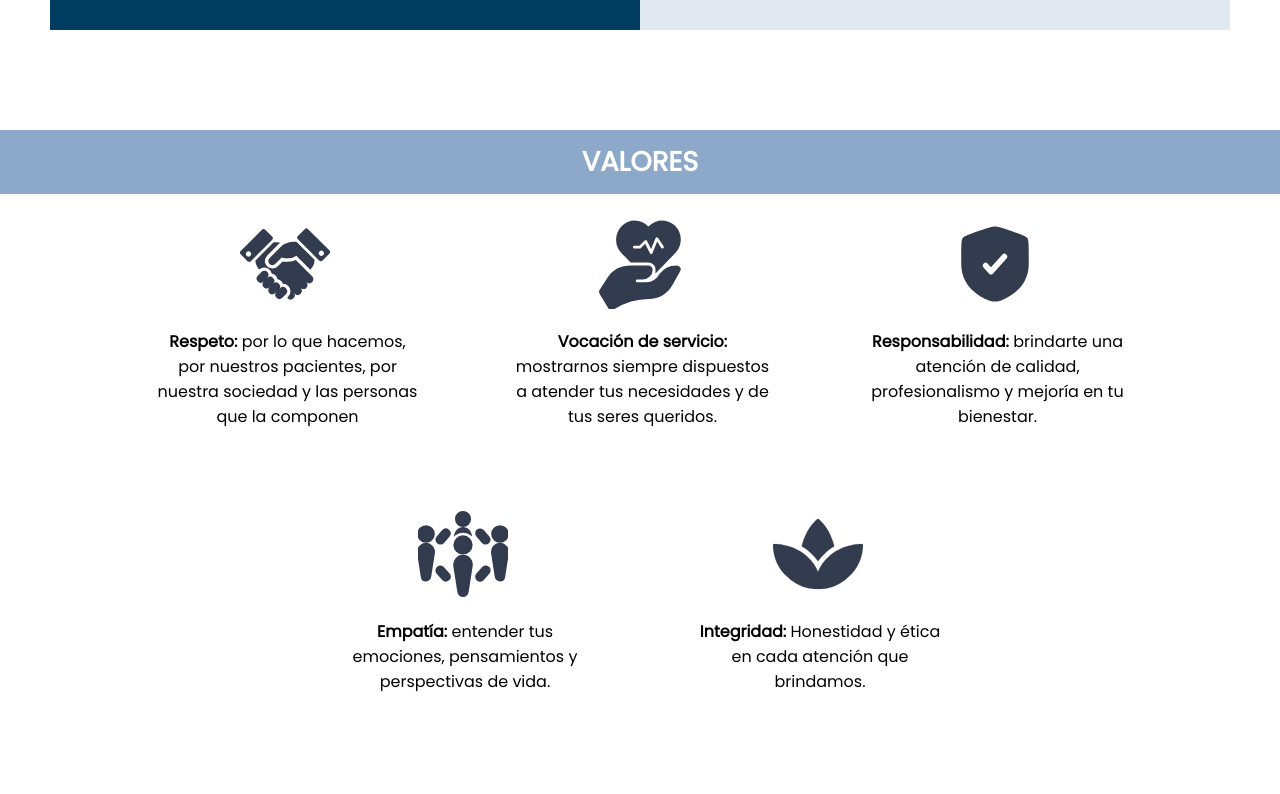
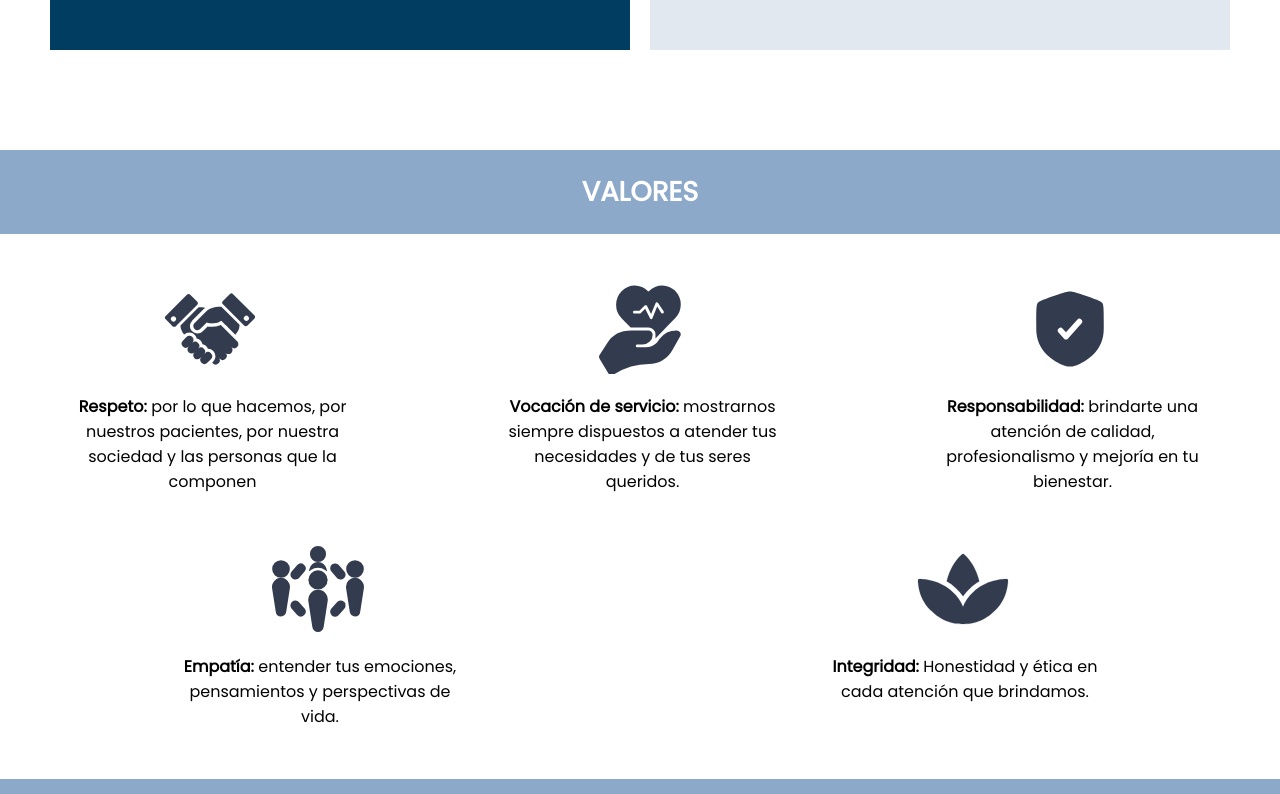
Before and after one commit to pitziro/PsyPCA23, a React (Vite) app: page /nosotros in a window 1280 px wide. Shown: the part 946-1740 px from the top of the page. Built offline with nearby package versions, Linux system fonts and the light colour scheme.

Commit message:
fix:CSSmodules+fonts

```diff
--- a/src/App.module.css
+++ b/src/App.module.css
@@ -8,6 +8,21 @@
 
 	--cFondo: #ffffff;
 	--cLetra: black;
+
+	/* variables para estandares*/
+	--section-title-line-height: 4rem;
+	--section-title-font-size: 1.7rem;
+
+	--button-font-size: 1rem;
+}
+
+@media (width <= 800px) {
+	:root {
+		--section-title-line-height: 2rem;
+		--section-title-font-size: 1.25rem;
+
+		--button-font-size: 0.9rem;
+	}
 }
 
 @font-face {
@@ -64,13 +79,15 @@ a:visited {
 	font-weight: 600;
 	text-decoration: none;
 	transition: background-color 0.3s;
+	font-size: var(--button-font-size);
 }
 
 .standardSectionTitle {
 	background-color: var(--cPaleta2);
-	font-size: 1.7rem;
 	text-align: center;
-	line-height: 4rem;
+	line-height: var(--section-title-line-height);
+	font-size: var(--section-title-font-size);
+	padding-block: 10px;
 	font-weight: 600;
 	color: white;
 }
--- a/src/pages/Equipo.module.css
+++ b/src/pages/Equipo.module.css
@@ -78,6 +78,9 @@
 	.pIntroText {
 		width: auto;
 		margin: 0;
+		.pIntroTitle {
+			font-size: 1.5rem;
+		}
 	}
 
 	.p_card > .desc {
--- a/src/pages/Nosotros.module.css
+++ b/src/pages/Nosotros.module.css
@@ -33,6 +33,7 @@
 	margin: 0 auto;
 	padding: 50px;
 	margin-bottom: 50px;
+	gap: 20px;
 
 	img {
 		height: 55px;
@@ -62,22 +63,18 @@
 .valores {
 	display: flex;
 	height: max-content;
-	padding: 25px 20px 50px 20px;
-	gap: 30px;
+	padding: 50px 20px 50px 20px;
+	gap: 50px;
 	flex-wrap: wrap;
-	justify-content: center;
-	align-items: flex-start;
-	align-content: center;
+	justify-content: space-around;
 }
 
 .valorx {
 	display: flex;
 	flex-direction: column;
-	align-items: center;
 	gap: 20px;
-	width: 35%;
-	max-width: 275px;
-	margin: 0 25px 50px 25px;
+	max-width: 300px;
+	margin: 0 auto;
 	& img {
 		height: 90px;
 	}
@@ -110,6 +107,7 @@
 
 	.main_somos_desc_img {
 		min-width: 150px;
+		margin-bottom: 30px;
 	}
 
 	.main_somos_obj {
@@ -157,6 +155,6 @@
 @media screen and (width <= 550px) {
 	.main_somos_desc_img {
 		height: 25dvh;
-		margin-bottom: 15px;
+		margin-bottom: 20px;
 	}
 }
--- a/src/pages/Servicios.jsx
+++ b/src/pages/Servicios.jsx
@@ -12,7 +12,7 @@ function Servicios() {
 			/>
 
 			<section id="psicoterapia" className={sStyle.cat_subtitle}>
-				<h3> Psicoterapia </h3>
+				<p className={sStyle.serviceCat}> Psicoterapia </p>
 				{servicios
 					.filter(s => s.agrupacion === 'psicoterapia')
 					.map(x => (
@@ -21,7 +21,7 @@ function Servicios() {
 			</section>
 
 			<section id="consejeria" className={sStyle.cat_subtitle}>
-				<h3> Consejería </h3>
+				<p className={sStyle.serviceCat}> Consejería </p>
 				{servicios
 					.filter(s => s.agrupacion === 'consejeria')
 					.map(x => (
@@ -30,7 +30,7 @@ function Servicios() {
 			</section>
 
 			<section id="evaluacion" className={sStyle.cat_subtitle}>
-				<h3> Evaluación </h3>
+				<p className={sStyle.serviceCat}> Evaluación </p>
 				{servicios
 					.filter(s => s.agrupacion === 'evaluacion')
 					.map(x => (
@@ -39,7 +39,7 @@ function Servicios() {
 			</section>
 
 			<section id="taller" className={sStyle.cat_subtitle}>
-				<h3> Talleres </h3>
+				<p className={sStyle.serviceCat}> Talleres </p>
 				{servicios
 					.filter(s => s.agrupacion === 'taller')
 					.map(x => (
@@ -48,7 +48,7 @@ function Servicios() {
 			</section>
 
 			<section id="certificado" className={sStyle.cat_subtitle}>
-				<h3> Certificados </h3>
+				<p className={sStyle.serviceCat}> Certificados </p>
 				{servicios
 					.filter(s => s.agrupacion === 'certificado')
 					.map(x => (
--- a/src/pages/Servicios.module.css
+++ b/src/pages/Servicios.module.css
@@ -5,9 +5,9 @@
 	padding-top: 40px;
 	width: 95%;
 }
-.cat_subtitle {
-	/* border: 1px solid purple; */
-	width: 90%;
+
+.serviceCat {
+	composes: standardSectionTitle from '../App.module.css';
 }
 
 .cat_subtitle h3 {
--- a/src/pages/Welcome.module.css
+++ b/src/pages/Welcome.module.css
@@ -124,15 +124,6 @@
 }
 
 @media screen and (width <= 800px) {
-	.wSectionTitle {
-		display: flex;
-		justify-content: center;
-		align-items: center;
-		font-size: 1.5rem;
-		line-height: 2.25rem;
-		min-height: 85px;
-	}
-
 	.introContainer {
 		flex-direction: column-reverse;
 		justify-content: center;
@@ -146,4 +137,12 @@
 			text-align: center;
 		}
 	}
+	.benefitContainer {
+		.benefitImg {
+			height: 75px;
+		}
+		.benefitDesc {
+			font-size: 1rem;
+		}
+	}
 }
```
Also changed, not shown: src/components/bottom/Footer.jsx (+6 -10 lines), src/assets/svg/iglogo-whitebg.svg (added).
